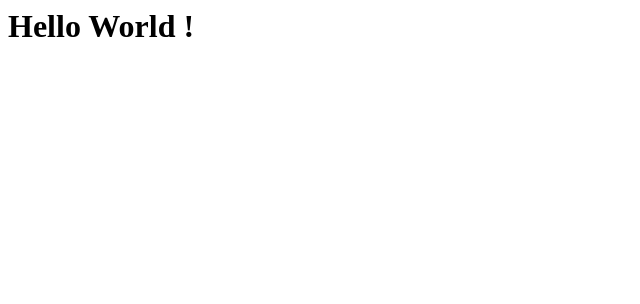
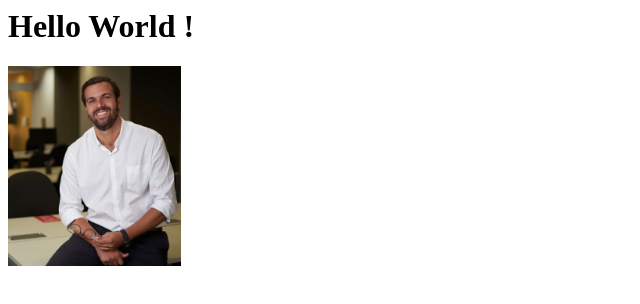
Before and after one commit to GabrielRenaultMIT/GabrielRenaultMIT.github.io, a plain HTML site: page index.html in a window 1280 px wide. Shown: the whole page, without its empty margins (0-640 px from the left). Drawn offline with Linux system fonts and the light colour scheme.

Commit message:
add image

```diff
--- a/index.html
+++ b/index.html
@@ -1,3 +1,7 @@
 <html>
     <h1>Hello World !</h1>
+    <div>
+        <img src="Foto_GRM.jpeg" height="200">
+    </div>
+
     </html>
```
Also changed, not shown: Foto_GRM.jpeg (added).
